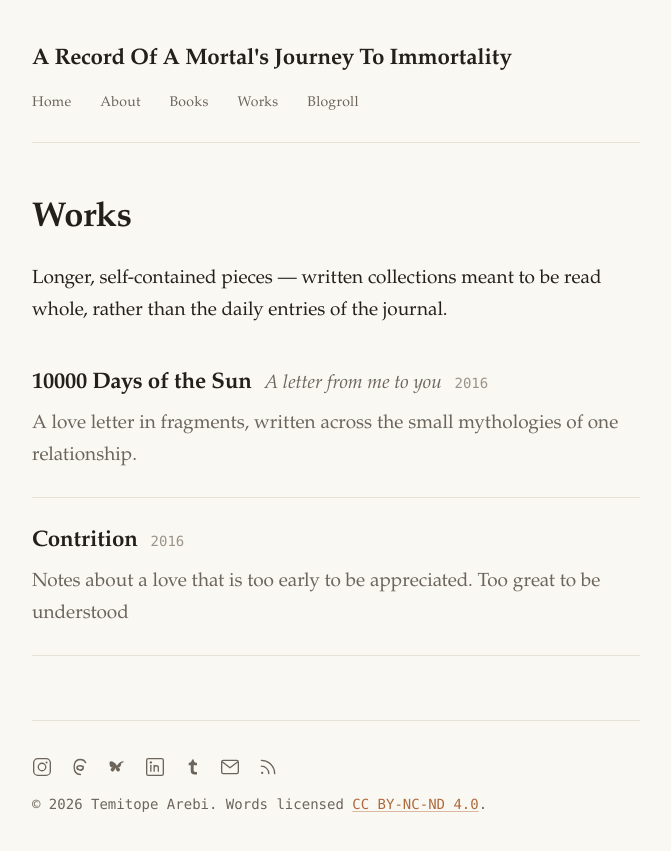
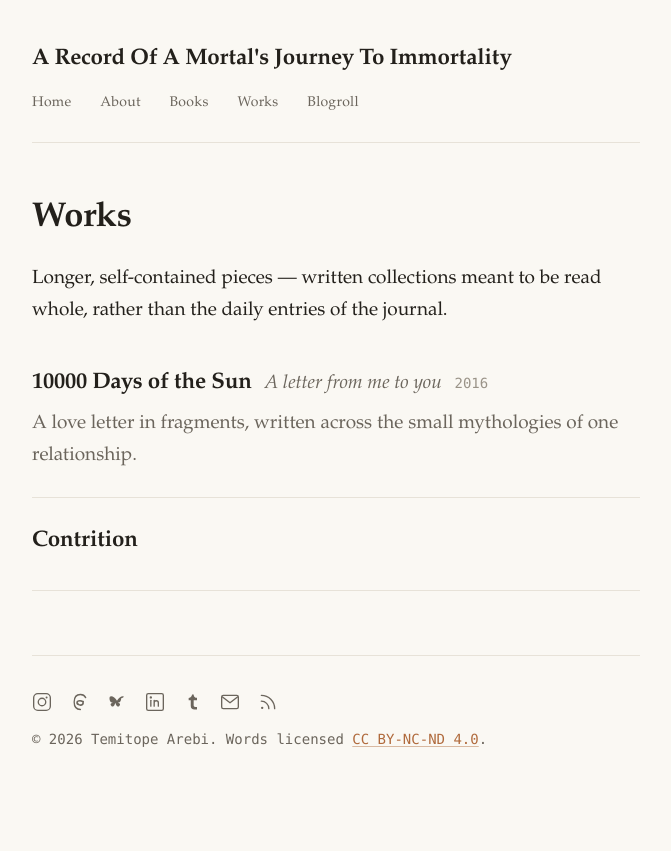
Before and after one commit to topearebi/aroamjti, a Jekyll site: the page built from works.md, in a window 1280 px wide. Shown: the top 851 px of the page, without its empty margins (304-975 px from the left). Built offline with Jekyll 4.4.1, drawn with Linux system fonts in a browser that asks for light colours; some of the changed lines change nothing that is shown.

Commit message:
Last Sync: 2026-07-03 19:15 (Mobile)

```diff
--- a/_works/Contrition.md
+++ b/_works/Contrition.md
@@ -1,20 +1,26 @@
 ---
 layout: work
 title: "Contrition"
-year: 2016
+subtitle: ""              # ← optional subtitle, or delete this line
+year:                    # ← year written, or delete this line
 order: 2
-format: poetry
-original_url: "#"
+format: poetry           # "poetry" = simple verse; "verse" = sectioned/centered; "prose" = paragraphs
+original_url: "#"        # ← paste the PDF/download link here, or delete for no download
 original_label: "Download the original"
-blurb: "Notes about a love that is too early to be appreciated. Too great to be understood"
+blurb: ""                # ← one-line description for the /works/ index
 ---
 
 <!--
   TRANSCRIPTION GUIDE — delete this comment block when done.
 
-  Set `format:` above to "verse" (preserves line breaks, for poetry) or
-  "prose" (normal paragraphs). If this work has no images, you can just
-  write plain Markdown below — headings, paragraphs, etc.
+  Set `format:` above to one of:
+    poetry — simple verse, left-aligned, single line breaks preserved
+             (blank line = new stanza). Same rendering as blog poems.
+    verse  — composed/sectioned verse: centered, with <section class="work-section">
+             blocks, optional <p class="work-label"> framing, and interleaved
+             artwork. Use for richer illustrated works (see 10000-days).
+    prose  — normal paragraphs.
+  If this work has no images, you can just write plain Markdown below.
 
   If it has sections or images, the same building blocks as 10000-days work:
 
@@ -27,6 +33,7 @@ blurb: "Notes about a love that is too early to be appreciated. Too great to be
   Images go in assets/images/works/contrition/.
   Delete the placeholder below when you start.
 -->
+
 1
 
 You never really cared what I wanted, until it was somebody else
```
Also changed, not shown: .obsidian/workspace-mobile.json.
